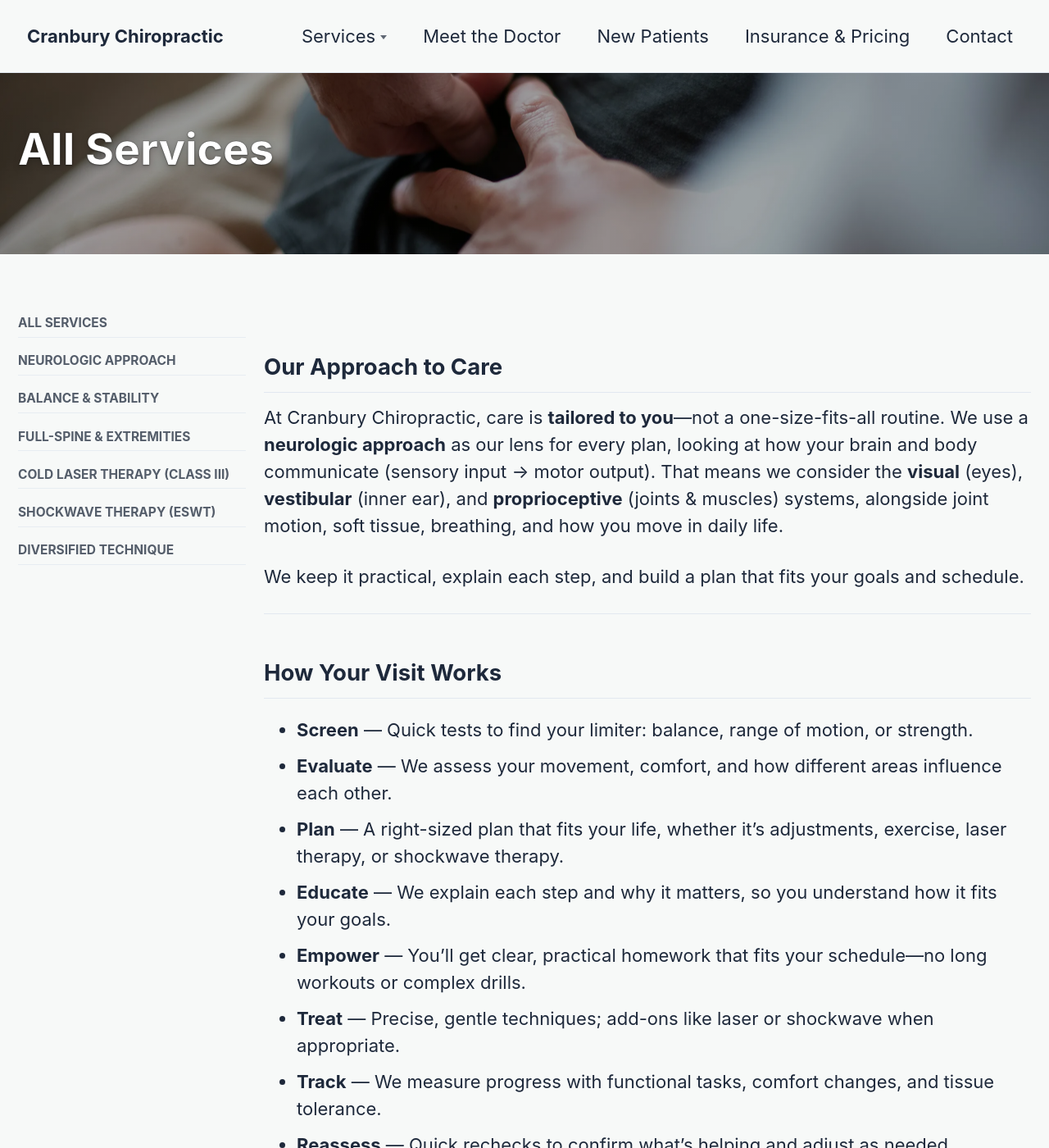
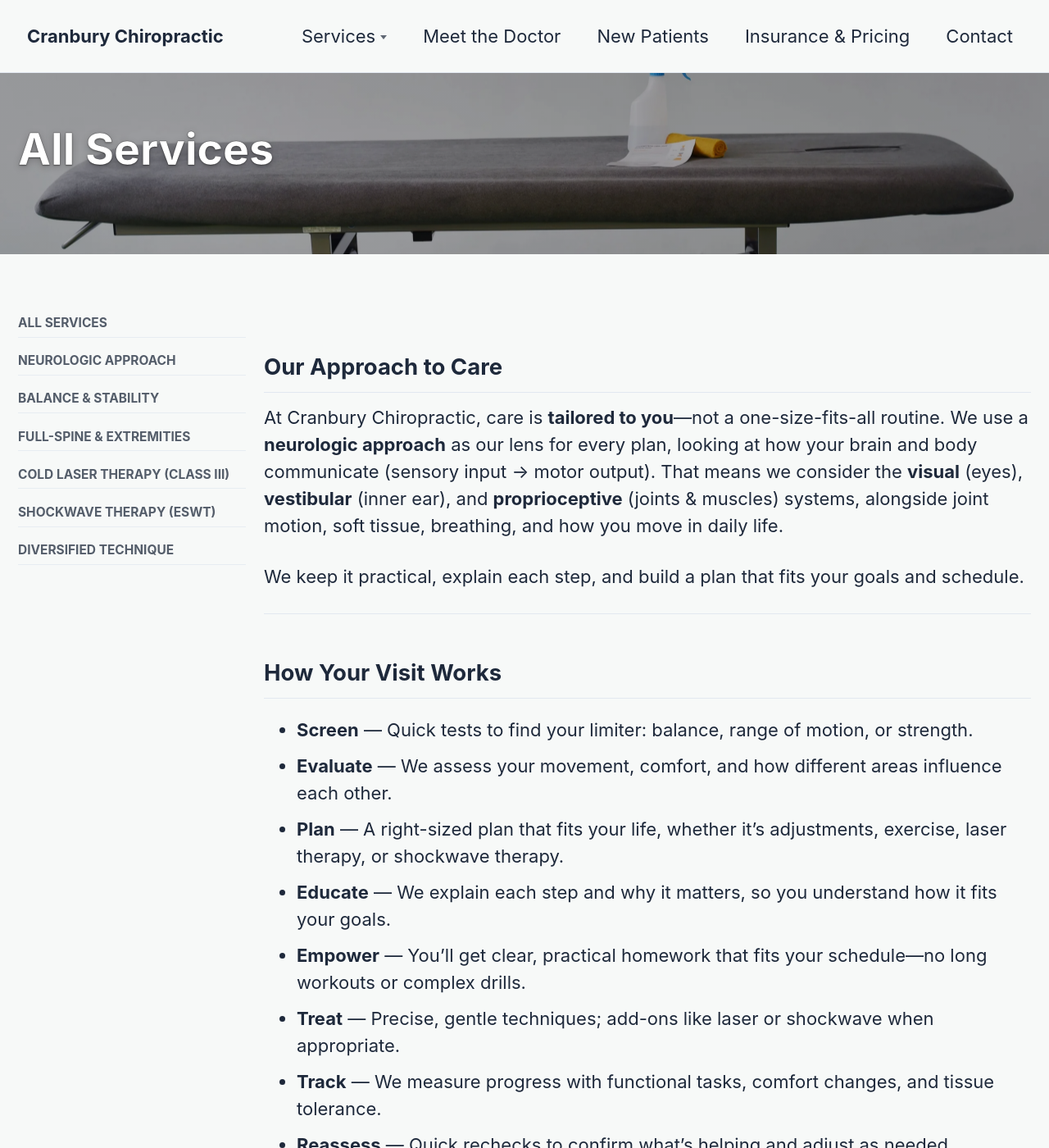
Before and after one commit to millerms/CranburyChiropractic, a Jekyll site: the page built from _pages/services.md, in a window 1280 px wide and 1400 px high. Shown: the whole window at 82% size. Built offline with Jekyll 4.4.1, drawn with Linux system fonts in a browser that asks for light colours; cached includes are drawn as plain includes.

Commit message:
fixed pics in headers

```diff
--- a/_pages/services.md
+++ b/_pages/services.md
@@ -10,7 +10,7 @@ sidebar:
 header:
   overlay_color: rgba(16, 61, 45, 0.8)
   overlay_filter: "0.35"
-  overlay_image: "/assets/images/adjust.webp"
+  overlay_image: "/assets/images/table.webp"
 ---
 ## Our Approach to Care
 At Cranbury Chiropractic, care is **tailored to you**—not a one-size-fits-all routine. We use a **neurologic approach** as our lens for every plan, looking at how your brain and body communicate (sensory input → motor output). That means we consider the **visual** (eyes), **vestibular** (inner ear), and **proprioceptive** (joints & muscles) systems, alongside joint motion, soft tissue, breathing, and how you move in daily life.
--- a/assets/css/custom.css
+++ b/assets/css/custom.css
@@ -929,3 +929,19 @@ footer nav a:hover, footer nav a:focus { text-decoration: underline; }
     font-weight: 700;
   }
 }
+
+/* === Hero banner: vertically center background image === */
+/* Only Services (or any page with hero-services) */
+.hero-services .page__hero--overlay {
+  background-position: 50% 30% !important;
+}
+
+/* Only Home (or any page with hero-home) */
+.hero-home .page__hero--overlay {
+  background-position: 50% 60% !important;
+}
+
+/* Only Contact (or any page with hero-contact) */
+.hero-contact .page__hero--overlay {
+  background-position: 50% 40% !important;
+}
```
Also changed, not shown: other parts of _pages/services.md (+1 -1 lines), _pages/contact.md (+1 -0 lines), index.md (+2 -0 lines), assets/images/table.webp (added), 1 other file.
